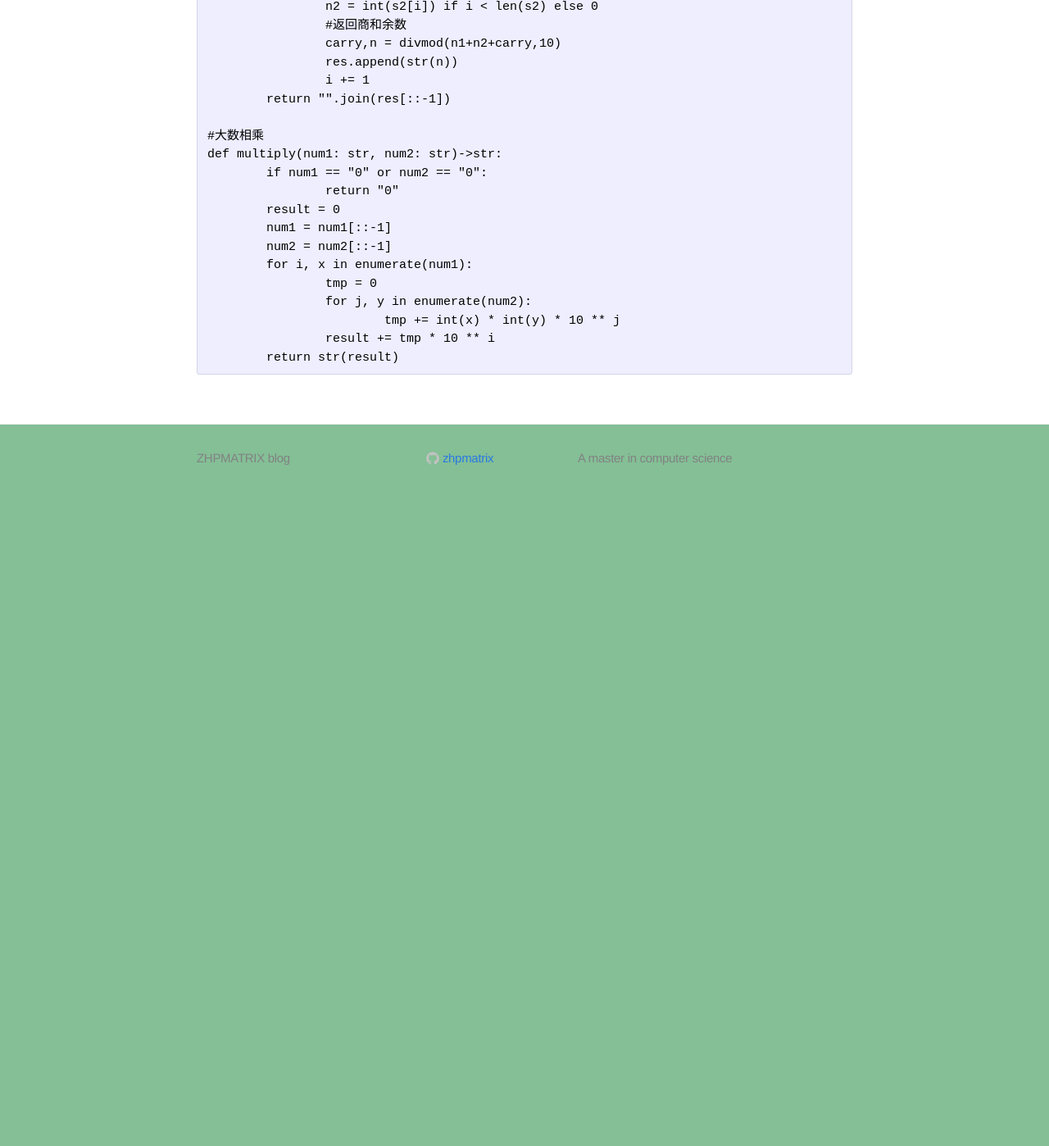
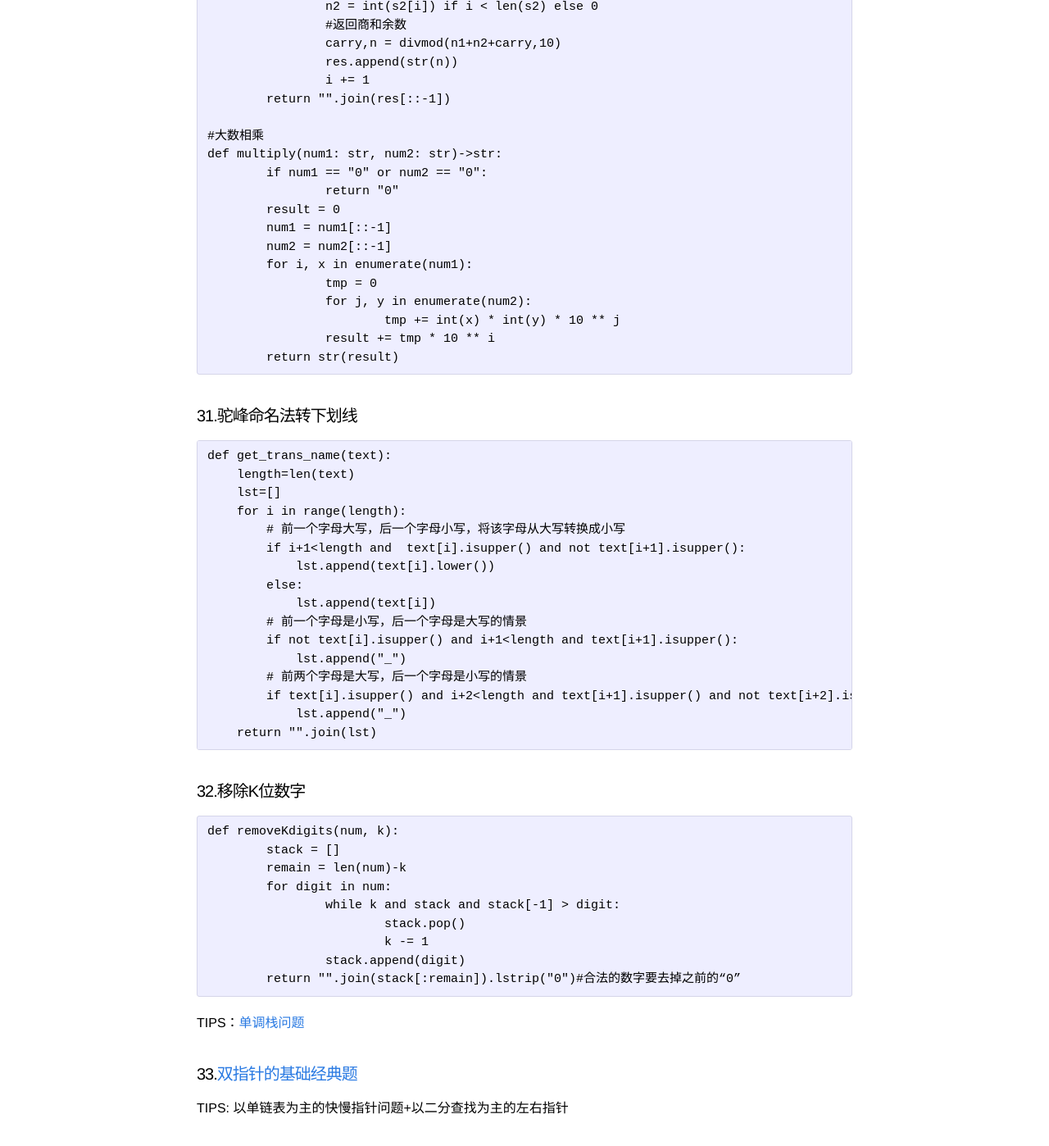
Before and after one commit to zhpmatrix/zhpmatrix.github.io, a Jekyll site: the page built from _posts/2019-01-02-leetcode-review.md, in a window 1280 px wide and 1400 px high, scrolled down 18003 px. Shown: the whole window at 82% size. Built offline with Jekyll 4.4.1, drawn with Linux system fonts in a browser that asks for light colours; comment, search, counter and statistics services are not loaded; before the commit the page ends 18619 px from its top, so only the background shows below that.

Commit message:
update blog

````diff
--- a/_posts/2019-01-02-leetcode-review.md
+++ b/_posts/2019-01-02-leetcode-review.md
@@ -818,3 +818,44 @@ def multiply(num1: str, num2: str)->str:
 		result += tmp * 10 ** i
 	return str(result)
 ```
+
+#### 31.驼峰命名法转下划线
+
+```
+def get_trans_name(text):
+    length=len(text)
+    lst=[]
+    for i in range(length):
+        # 前一个字母大写，后一个字母小写，将该字母从大写转换成小写
+        if i+1<length and  text[i].isupper() and not text[i+1].isupper():
+            lst.append(text[i].lower())
+        else:
+            lst.append(text[i])
+        # 前一个字母是小写，后一个字母是大写的情景
+        if not text[i].isupper() and i+1<length and text[i+1].isupper():
+            lst.append("_")
+        # 前两个字母是大写，后一个字母是小写的情景
+        if text[i].isupper() and i+2<length and text[i+1].isupper() and not text[i+2].isupper():
+            lst.append("_")
+    return "".join(lst)
+```
+
+#### 32.移除K位数字
+
+```
+def removeKdigits(num, k):
+	stack = []
+	remain = len(num)-k
+	for digit in num:
+		while k and stack and stack[-1] > digit:
+			stack.pop()
+			k -= 1
+		stack.append(digit)
+	return "".join(stack[:remain]).lstrip("0")#合法的数字要去掉之前的“0”
+```
+
+TIPS：[单调栈问题](https://leetcode-cn.com/problems/remove-duplicate-letters/solution/yi-zhao-chi-bian-li-kou-si-dao-ti-ma-ma-zai-ye-b-4/)
+
+#### 33.[双指针的基础经典题](https://hackerxiaobai.github.io/2020/10/30/%E5%8F%8C%E6%8C%87%E9%92%88%E5%B0%BD%E9%87%8FO-n-%E6%97%B6%E9%97%B4%E5%A4%8D%E6%9D%82%E5%BA%A6%E8%A7%A3%E9%A2%98/#more)
+
+TIPS: 以单链表为主的快慢指针问题+以二分查找为主的左右指针
````
